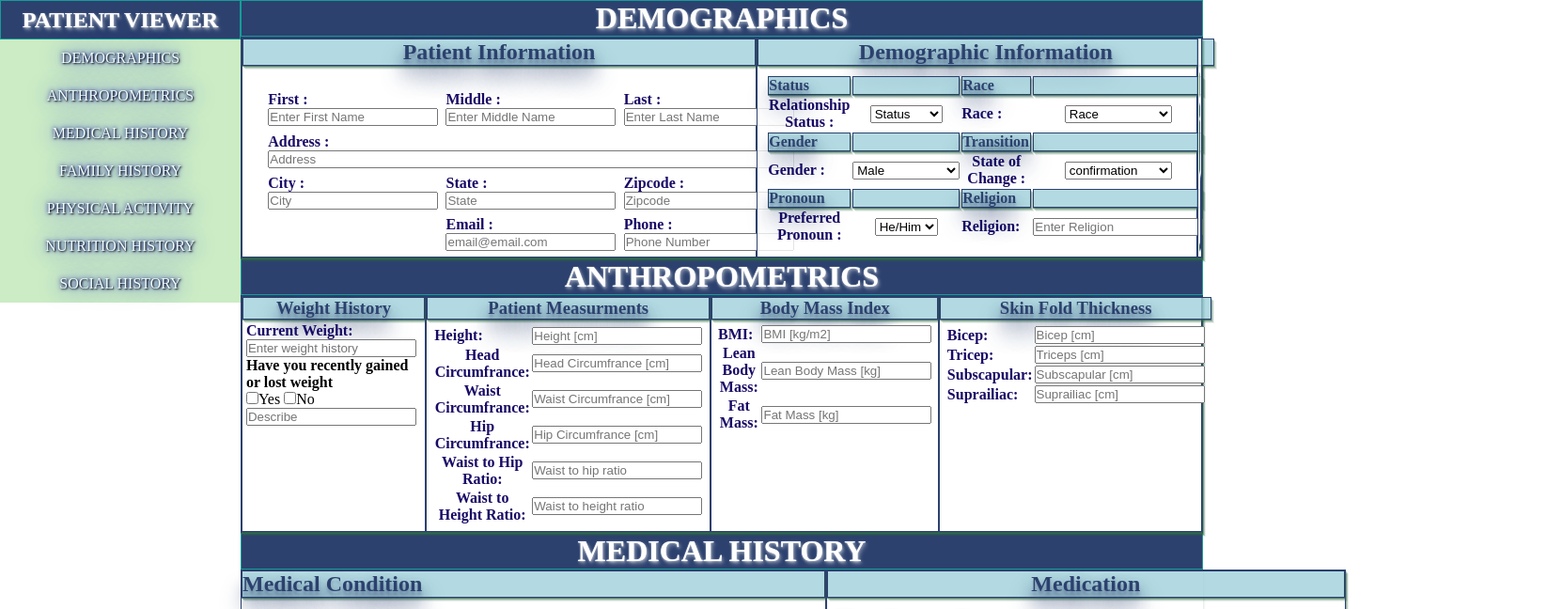
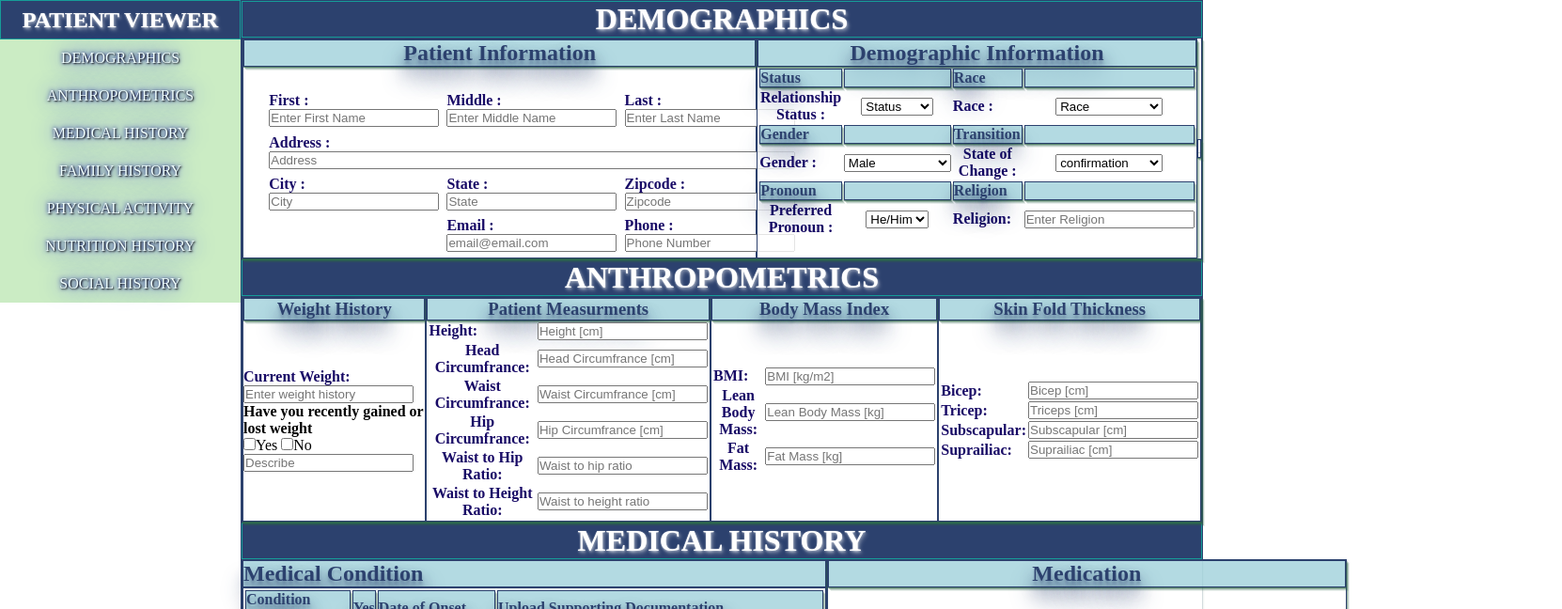
Before and after one commit to scnmuat/Virtual-Health-Center-Experience, a plain HTML site: page Index.html in a window 1280 px wide. Shown: the top 648 px of the page at 94% size, 1662 px wide, since content can reach past the window. Drawn offline with Linux system fonts and the light colour scheme.

Commit message:
More CSS cleanup for margins and spacing.

```diff
--- a/styles.css
+++ b/styles.css
@@ -7,13 +7,11 @@
 }
 
 .img{
-  max-height: 100%;
   max-width: 100%;
   object-fit: contain;
 }
 .scnm-logo
 {
-  height: 100%;
   width: 100%;
   margin: auto;
 
@@ -106,14 +104,19 @@ ul li a:hover
   position: relative;
   float: right;
   width: 80%;
+  border: 1px solid rgba(44, 65, 110, 1);
 }
 table
 {
-  margin: 2%;
+  margin: auto;
+  width: fit-content;
+  height: fit-content;
 }
 form
 {
-  margin: 2%;
+  width: fit-content;
+  height: fit-content;
+  margin: auto;
 }
 
 /*                                         GENERAL STYLING SECTION                                                                  */
@@ -306,6 +309,8 @@ label {
   border: 1px solid rgba(44, 65, 110, 1);
   padding:0%;
   align-content: center;
+  text-align: center;
+  margin: auto;
 }
 #medical-condition
 {
```
